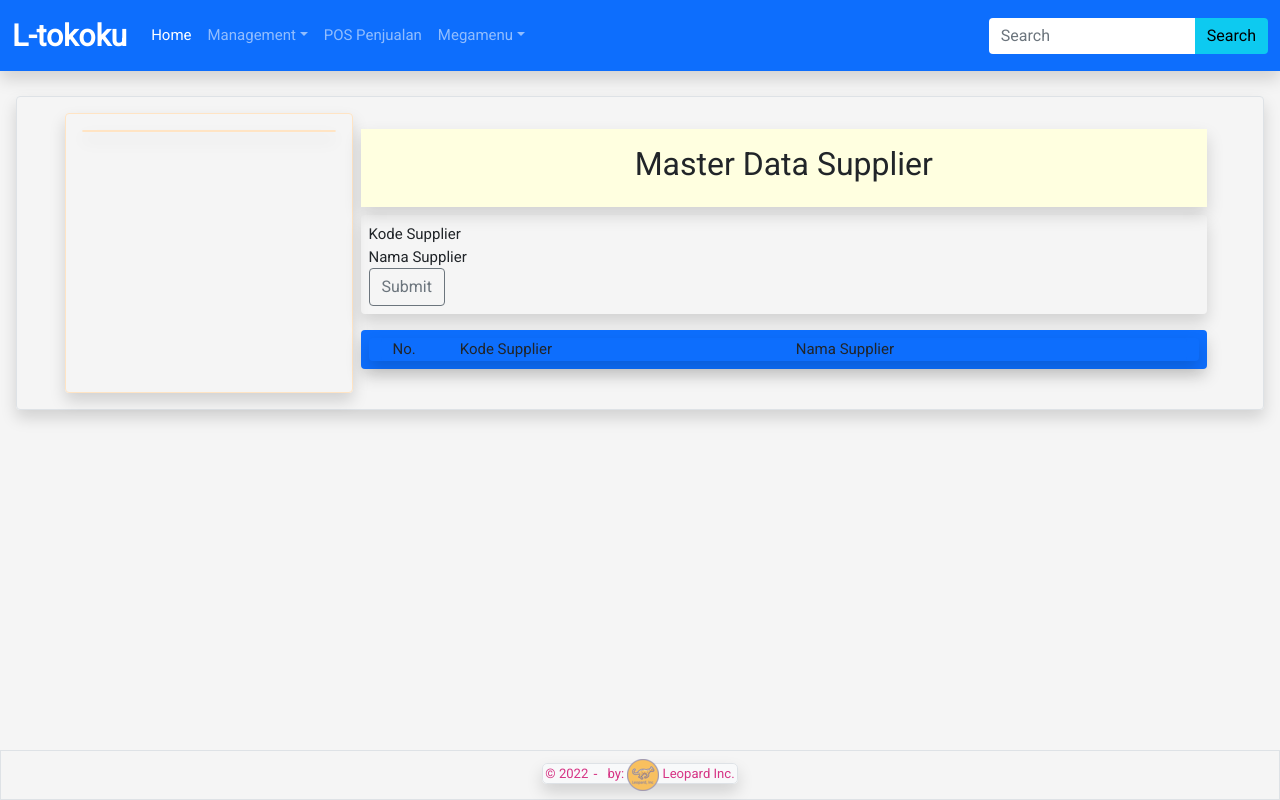
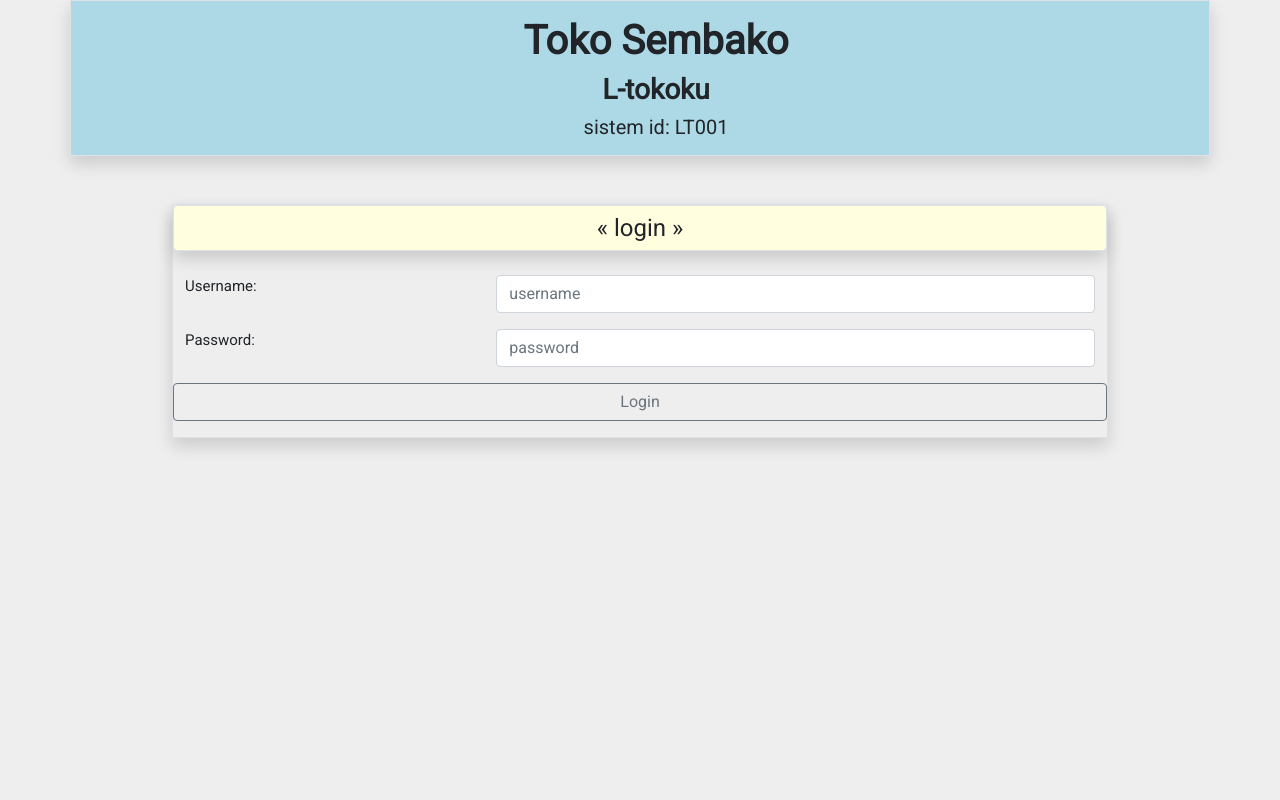
Before and after one commit to leopard1982/tokoku, a Django app: page / in a window 1280 px wide. Run offline with Django 4.2, Linux system fonts and the light colour scheme; some libraries are stand-ins or nearby versions; some web fonts are replaced.

Commit message:
yeahhhhh

```diff
--- a/kasir/urls.py
+++ b/kasir/urls.py
@@ -12,4 +12,5 @@ urlpatterns = [
     path("i/", views.Initial_Input_Master,name="Initial_Input_Master"),
     path('POS/',views.Pos,name="Pos"),
     path('chart/',views.chartku,name='chartku'),
+    path('logout/',views.logout,name='logout'),
 ]
--- a/kasir/views.py
+++ b/kasir/views.py
@@ -4,45 +4,77 @@ from .forms import InputMasterSupplier, InputMasterPelanggan
 
 from .models import MasterSupplier, MasterPelanggan
 
+from django.contrib.auth.models import User
+from django.contrib import auth
+
 # Create your views here.
 def indeks(request):
-    return render(request, 'coba.html')
+    loginkan=0
+    if request.method == 'POST':
+        loginkan=1
+        username=request.POST['txtusername']
+        password=request.POST['txtpassword']
+
+        user = auth.authenticate(request, username=username, password=password)
+        if user is not None:
+            auth.login(request,user)
+    return render(request, 'coba.html',{'loginkan':loginkan})
 
 def Input_Master_Supplier(request):
-    if request.method == "POST":
-        forms = InputMasterSupplier(request.POST)
-        if(forms.is_valid()):
-            forms.save()
-        else:
-            print(forms)
+    if not request.user.is_authenticated:
+        return HttpResponseRedirect('/')
+    else:
+        if request.method == "POST":
+            forms = InputMasterSupplier(request.POST)
+            if(forms.is_valid()):
+                forms.save()
 
-    forms = InputMasterSupplier()
-    data = MasterSupplier.objects.all()
-    return render(request, 'input-master-supplier.html',{'form':forms,'data':data})
+        forms = InputMasterSupplier()
+        data = MasterSupplier.objects.all()
+        return render(request, 'input-master-supplier.html',{'form':forms,'data':data})
 
 def Delete_Master_Supplier(request,idsupplier):
-    MasterSupplier.objects.get(kode_supplier=idsupplier).delete()
-    return HttpResponseRedirect('/i/ms/')
+    if not request.user.is_authenticated:
+        return HttpResponseRedirect('/')
+    else:
+        MasterSupplier.objects.get(kode_supplier=idsupplier).delete()
+        return HttpResponseRedirect('/i/ms/')
 
 def Input_Master_Pelanggan(request):
-    if request.method == "POST":
-        forms = InputMasterPelanggan(request.POST,request.FILES)
-        if(forms.is_valid()):
-            forms.save()
-        else:
-            print(forms)
+    if not request.user.is_authenticated:
+        return HttpResponseRedirect('/')
+    else:
+        if request.method == "POST":
+            forms = InputMasterPelanggan(request.POST,request.FILES)
+            if(forms.is_valid()):
+                forms.save()
+            else:
+                print(forms)
 
-    forms = InputMasterPelanggan()
-    data = MasterPelanggan.objects.all()
-    return render(request, 'input-master_pelanggan.html',{'form':forms,'data':data})
+        forms = InputMasterPelanggan()
+        data = MasterPelanggan.objects.all()
+        return render(request, 'input-master_pelanggan.html',{'form':forms,'data':data})
 
 def Initial_Input_Master(request):
-    return render(request, 'initial_masterdata.html')
+    if not request.user.is_authenticated:
+        return HttpResponseRedirect('/')
+    else:
+        return render(request, 'initial_masterdata.html')
 
 def Pos(request):
-    return render(request,'POS/initial.html')
+    if not request.user.is_authenticated:
+        return HttpResponseRedirect('/')
+    else:
+        return render(request,'POS/initial.html')
 
 def chartku(request):
-    labelx = [50,60,70,80,90,100,110,120,130,140,150]
-    labely = [7,8,8,9,9,9,10,11,14,14,15]
-    return render(request,'POS/graph.html',{'labelx':labelx,'labely':labely})
+    if not request.user.is_authenticated:
+        return HttpResponseRedirect('/')
+    else:
+        labelx = [50,60,70,80,90,100,110,120,130,140,150]
+        labely = [7,8,8,9,9,9,10,11,14,14,15]
+        return render(request,'POS/graph.html',{'labelx':labelx,'labely':labely})
+
+def logout(request):
+    auth.logout(request)
+    return HttpResponseRedirect('/')
--- a/templates/POS/initial.html
+++ b/templates/POS/initial.html
@@ -40,7 +40,7 @@
 		</div>
 		<div class="row text-center h5 shadow my-1" style="background-color:lightblue">
 			<div class="col-5 text-start">
-				<p class="mx-2">User Login: suryo</p>
+				<p class="mx-2">User Login: suryo</p><button type="button" class="btn btn-outline-secondary" onclick="location.href='{% url 'logout'%}'">logout</button>
 			</div>
 			<div class="col-7 text-end">
 				<p class="mx-2">Transaksi Tanggal 15 Agustus 2022</p>
--- a/templates/coba.html
+++ b/templates/coba.html
@@ -1,52 +1,70 @@
-{% extends 'initial.html'%}
+{% load static %}
 
-{% block title %} Form Dashboard {% endblock %}
+<!DOCTYPE html>
+<html lang="en">
+<head>
+    <meta charset="UTF-8">
+    <meta http-equiv="X-UA-Compatible" content="IE=edge">
+    <meta name="viewport" content="width=device-width, initial-scale=1.0">
+    <title>L-tokoku</title>
+    <link rel="stylesheet" href="{% static 'css/bootstrap5.min.css'%}">
+    <link rel="stylesheet" href="{% static 'css/demo.css'%}">
+    <link rel="stylesheet" href="{% static 'css/fontawesome.css'%}">
+    <link rel="stylesheet" href="{% static 'css/google.apis.fonts.css'%}">
+    <link rel="stylesheet" href="{% static 'css/style.css'%}">
+    <link rel="stylesheet" href="{% static 'css/leopardcss.css'%}">
+    <link rel="shortcut icon" href="{% static 'img/logo.ico'%}" type="image/x-icon">
+</head>
+<body>
+        <div class="container border shadow text-center" style="background-color:lightblue">
+            <div class="container-fluid m-3">
+                <h1><b>Toko Sembako</b></h1>
+                <h3><b>L-tokoku </b><h5>sistem id: LT001</h5></h3>
+            </div>
+        </div>
+        {% if loginkan == 1%}
+            <div class="text-center bg-info my-3 p-3 container rounded-pill shadow w-50">
+                {% if user.is_authenticated %}
+                    Login Berhasil!
+                {% else %}
+                    Username dan Password berbeda!
+                {% endif %}
+                </div>
+        {% endif%}
+        <form method="post">
+            {%csrf_token%}
+            <div class="container d-flex justify-content-center my-5 w-75">
 
-{% block stamp%}
-    Master Data Supplier
-{% endblock%}
+                <div class="container border shadow">
+                    <div class="row">
+                        <div class="text-center container border rounded-3 shadow p-2 h4" style="background-color:lightyellow">
+                            &laquo; login &raquo;
+                        </div>
 
-{% block content%}
-
-    <div class="shadow rounded p-2">
-        <form method="post">
-            {% csrf_token%}
-            <div class="row">
-                <div class="col-3">Kode Supplier</div>
-                <div class="col-auto">{{form.kode_supplier}}</div>
-            </div>
-            <div class="row">
-                <div class="col-3">Nama Supplier</div>
-                <div class="col-auto">{{form.nama_supplier}}</div>
-            </div>
-            <div class="row">
-                <div class="col-4">
-                    <input type="submit" name="btnSubmit" class="btn btn-outline-secondary">
+                    </div>
+                    <div class="row my-3">
+                        <div class="col-4">
+                            Username:
+                        </div>
+                        <div class="col-8">
+                            <input type="text" class="form-control" placeholder="username" name='txtusername' required>
+                        </div>
+                    </div>
+                    <div class="row">
+                        <div class="col-4">
+                            Password:
+                        </div>
+                        <div class="col-8">
+                            <input type="password" class="form-control" placeholder="password" name='txtpassword' required>
+                        </div>
+                    </div>
+                    <div class="row my-3">
+                        <button type="submit" class="form-control btn btn-outline-secondary">Login</button>
+                    </div>
                 </div>
             </div>
         </form>
-    </div>
-
-    <div class="p-2 shadow my-3 bg-primary bg-opacity-10 rounded-2">
-        <div class=" shadow  container-fluid rounded ">
-            <b>
-                <div class="row bg-primary rounded">
-                    <div class="col-1">No.</div>
-                    <div class="col-5">Kode Supplier</div>
-                    <div class="col-auto">Nama Supplier</div>
-                </div>
-            </b>
-            {% for mydata in data %}
-            <div class="row border rounded">
-                <div class="col-1 ">{{forloop.counter}}</div>
-                <div class="col-5 d">{{mydata.kode_supplier | truncatechars:15}}</div>
-                <div class="col-auto">{{mydata.nama_supplier | truncatechars:15}}</div>
-            </div>
-            {% endfor %}
-        </div>
-    </div>
-{% endblock %}
-
-{% block jquery%}
-    $('document').write('hallo');
-{% endblock%}
+        <script src="{% static 'js/bootstrap5.bundle.min.js'%}"></script>
+    <script src="{% static 'js/jquery.min.js'%}"></script>
+</body>
+</html>
```
Also changed, not shown: tokoku/settings.py (+6 -2 lines).
